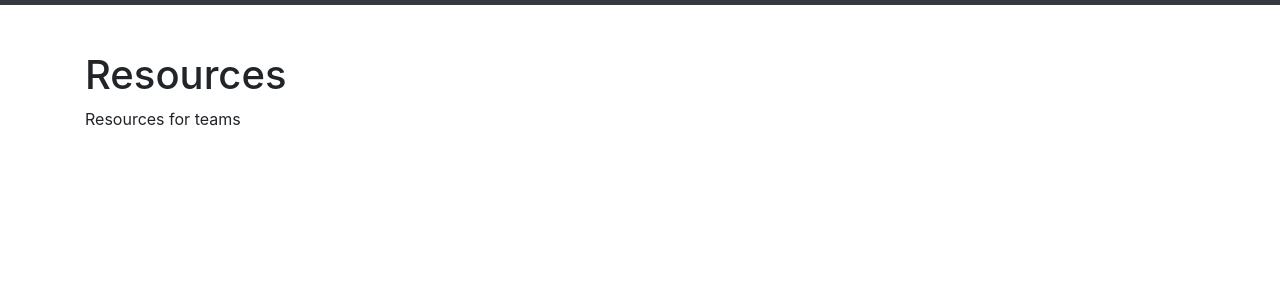
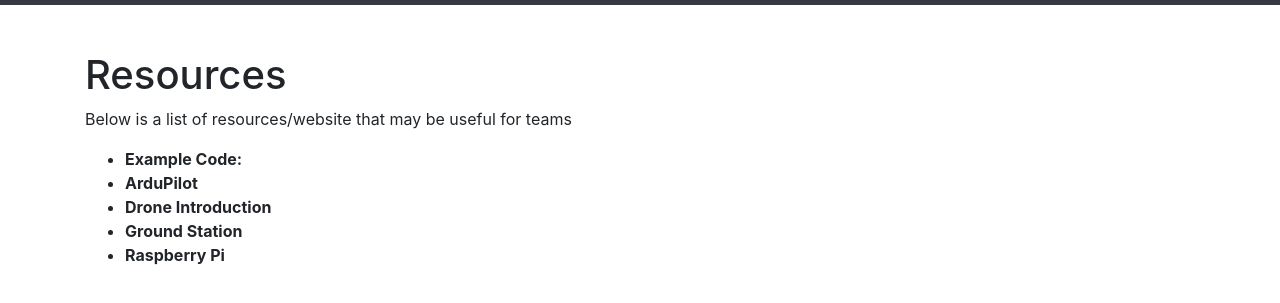
Before and after one commit to aeroroboticscomp/aeroroboticscomp.github.io, a website: page resources.html in a window 1280 px wide. Shown: the part 53-356 px from the top of the page. Drawn offline with Linux system fonts and the light colour scheme.

```diff
--- a/resources.html
+++ b/resources.html
@@ -57,7 +57,25 @@
     <!-- Page Content -->
     <div class="container">
       <h1 class="mt-5">Resources</h1>
-      <p>Resources for teams</p>
+      <p>Below is a list of resources/website that may be useful for teams</p>
+      <ul>
+        <li>
+        <b>Example Code:</b>
+        </li>
+        <li>
+        <b>ArduPilot</b>
+        </li>
+        <li>
+        <b>Drone Introduction</b>
+        </li>
+        <li>
+        <b>Ground Station</b>
+        </li>
+        <li>
+        <b>Raspberry Pi</b>
+        </li>
+
+      </ul>
     </div>
     <!-- /.container -->
 
```
Also changed, not shown: about.html (+1 -0 lines), contact.html (+2 -1 lines), index.html (+3 -1 lines), 4 other files.
